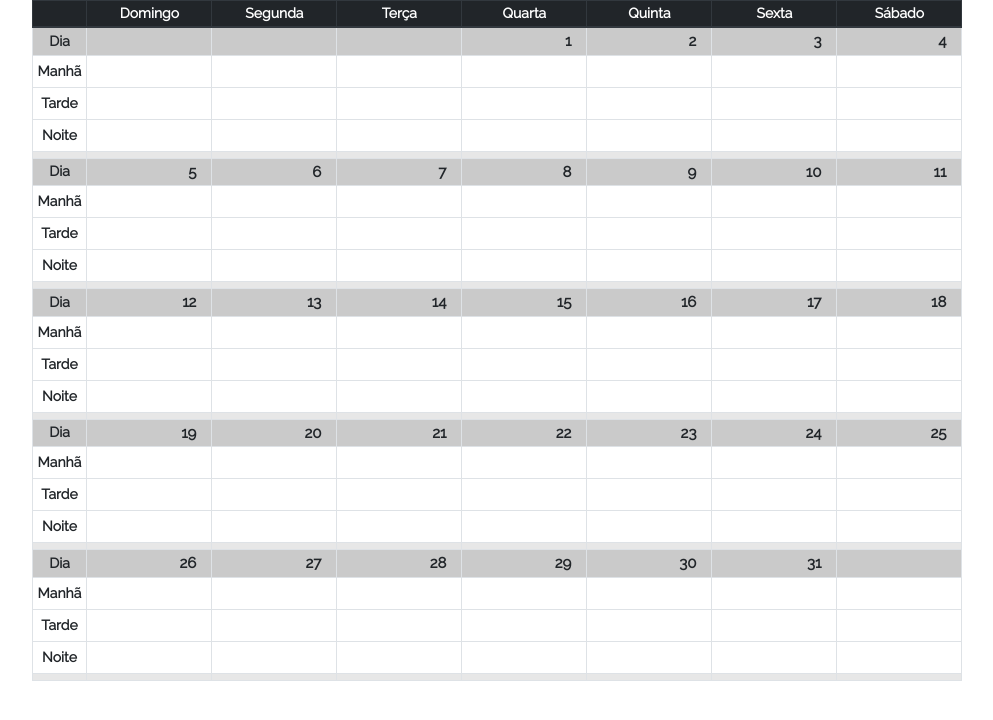
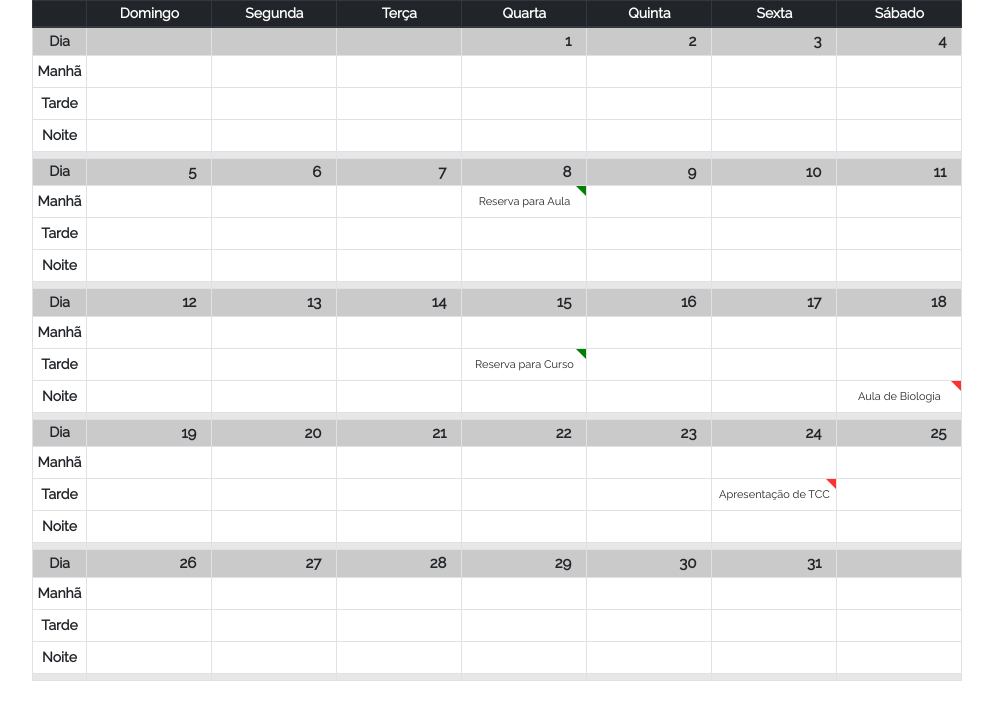
Before and after one commit to juniordnts/reservation-calendar, a plain HTML site: page index.html in a window 1280 px wide. Shown: the whole page, without its empty margins (143-1136 px from the left). Drawn offline with Linux system fonts and the light colour scheme.

Commit message:
Funcionando

```diff
--- a/index.html
+++ b/index.html
@@ -37,19 +37,36 @@
 
   <script>
 
-    var _data = {
-      12 : {
-        manha: "Um agendamento aqui",
-        tarde: "Um agendamento aqui"
-      },
-      18 : {
-        noite: "Um agendamento aqui"
-      },
-      23 : {
-        tarde: "Um agendamento aqui",
-        noite: "Um agendamento aqui"
-      }
-    }
+    var _data = [
+        {
+          date: "8-05-2019",
+          classroom: 1,
+          event: "Reserva para Aula",
+          isReserve: true,
+          shift: "M"
+        },
+        {
+          date: "15-05-2019",
+          classroom: 1,
+          event: "Reserva para Curso",
+          isReserve: true,
+          shift: "T"
+        },
+        {
+          date: "18-05-2019",
+          classroom: 1,
+          event: "Aula de Biologia",
+          isReserve: false,
+          shift: "N"
+        },
+        {
+          date: "24-05-2019",
+          classroom: 1,
+          event: "Apresentação de TCC",
+          isReserve: false,
+          shift: "T"
+        }
+      ]
 
     class ReservationCalendar{
       constructor(data = {
@@ -163,19 +180,34 @@
       }
 
       _updateReservations(data){
-
+        $.each(data, function (index, value) {
+          let eventDay = FormatData.extractDay(value.date)
+          let eventWeekDay = $(`.tr-dia td:contains(${eventDay})`).attr("data-sem")
+          let parentNumber = $(`.tr-dia td:contains(${eventDay})`).parent().attr("data-parent")
+          let arrayLine = $(`[data-parent='${parentNumber}'][data-turno='${value.shift}'] td`)
+          arrayLine[eventWeekDay].innerText = value.event
+          arrayLine[eventWeekDay].classList.value = value.isReserve ? "s-confirmado" : "n-confirmado"
+        });
       }
 
       updateCalendar(data, date){
-
+        this._generateCalendar(date)
+        this._updateReservations(data)
       }
 
     }
-    var teste = 0;
 
+    class FormatData{
+      static extractDay(date){
+        let arrayDate = date.split("-")
+        return arrayDate[0]
+      }
+    }
 
+    var x = ""
     a = new ReservationCalendar()
-    a._generateCalendar('2019-05-26')
+    a.updateCalendar(_data, '2019-05-1')
+
   </script>
 
 </body>
```
